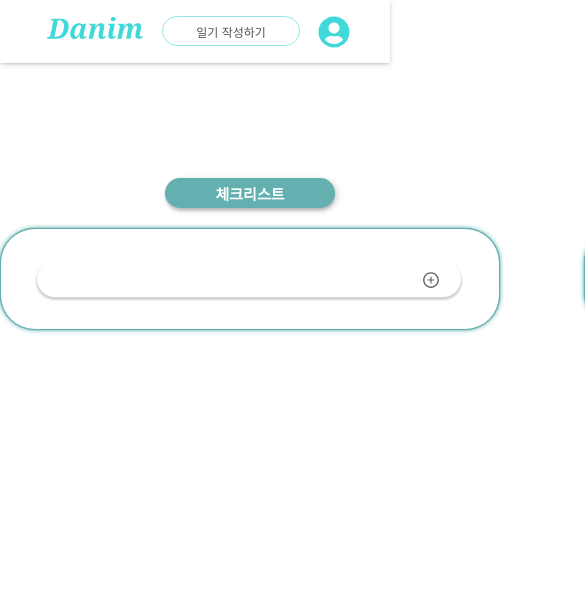
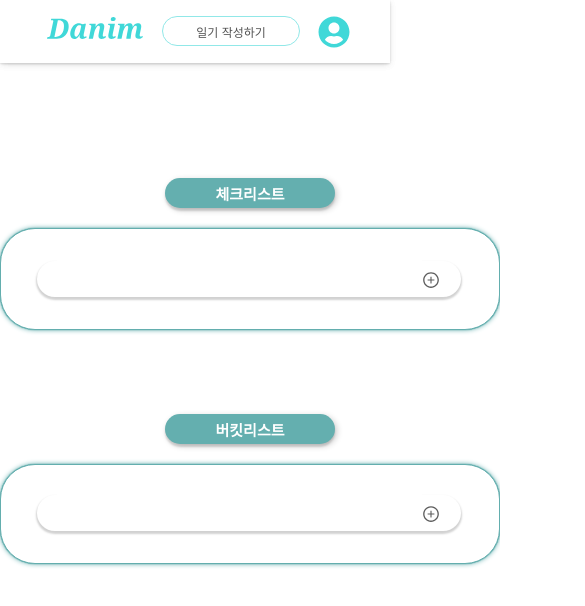
Before and after one commit to codestates-seb/seb40_main_018, a React (Create React App) app in the folder client/: page / in a window 390 px wide. Shown: the top 606 px of the page, 585 px wide, since content can reach past the window. Built offline with nearby package versions, Linux system fonts and the light colour scheme.

Commit message:
💄 design: 마이리스트 반응형 적용

```diff
--- a/client/package.json
+++ b/client/package.json
@@ -7,6 +7,7 @@
     "@testing-library/jest-dom": "^5.16.5",
     "@testing-library/react": "^13.4.0",
     "@testing-library/user-event": "^13.5.0",
+    "@uiball/loaders": "^1.2.6",
     "axios": "^1.1.3",
     "react": "^18.2.0",
     "react-dom": "^18.2.0",
--- a/client/src/pages/MyList.js
+++ b/client/src/pages/MyList.js
@@ -14,7 +14,13 @@ const Block = styled.div`
 const Box = styled.div`
   display: flex;
   column-gap: 84px;
+
+  @media screen and (max-width: 1160px) {
+    flex-direction: column;
+    row-gap: 84px;
+  }
 `;
+
 function MyList() {
   return (
     <Block>
```
Also changed, not shown: 1 other file (tests, documents, lock files or other folders).
